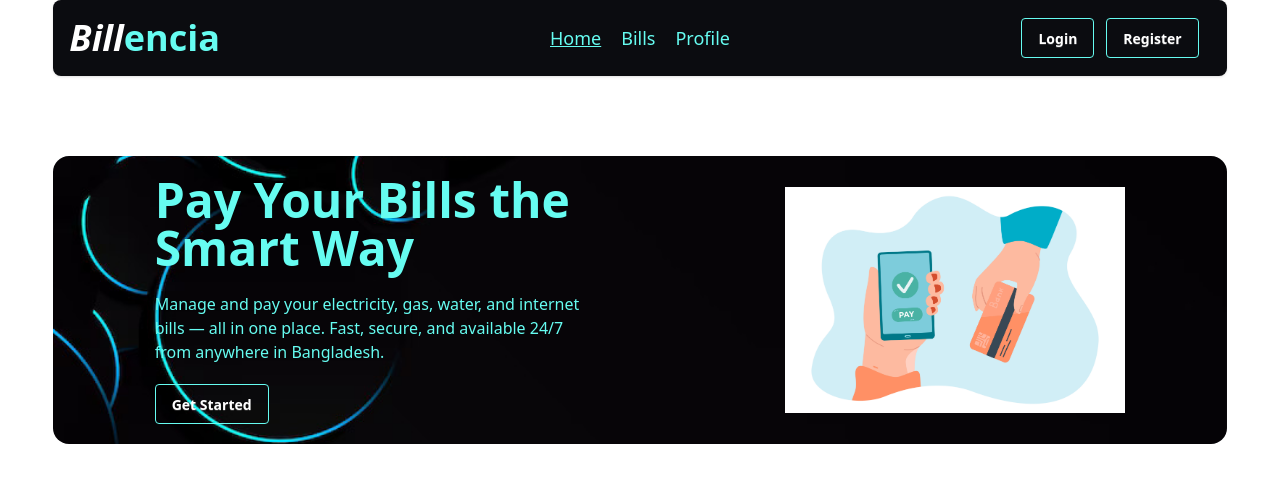
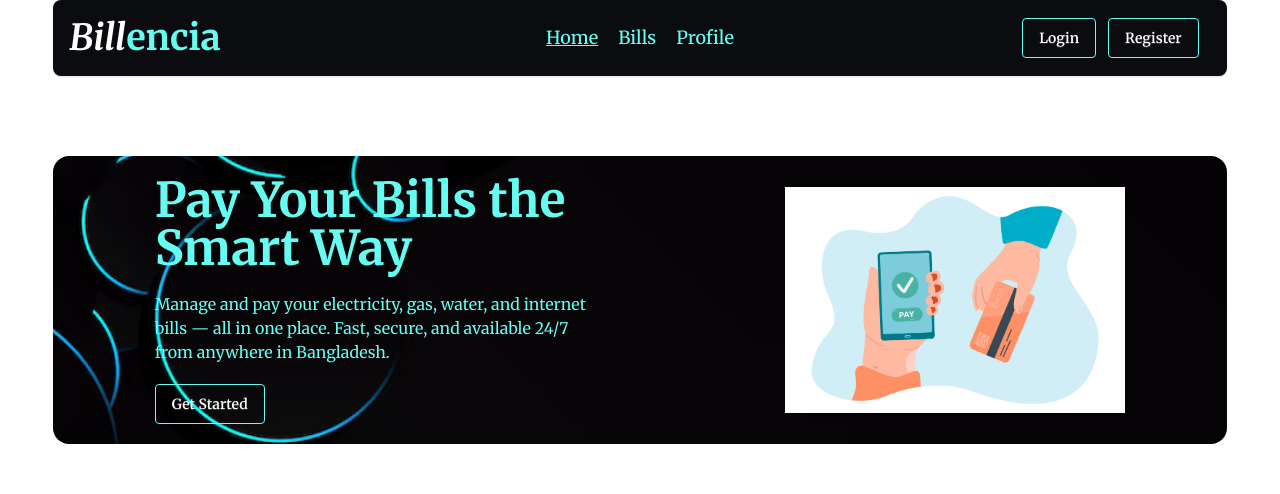
Before and after one commit to LamiyaRK/Billing, a React (Vite) app: page / in a window 1280 px wide. Shown: the top 494 px of the page. Built offline with nearby package versions, Linux system fonts and the light colour scheme; no server answers.

Commit message:
Changed font

```diff
--- a/src/App.css
+++ b/src/App.css
@@ -1,3 +1,4 @@
+@import url('https://fonts.googleapis.com/css2?family=Merriweather:ital,opsz,wght@0,18..144,300..900;1,18..144,300..900&display=swap');
 @import "tailwindcss";
 @plugin "daisyui"{
   themes: light --default
@@ -16,3 +17,6 @@
 
 
 }
+*{
+ font-family: "Merriweather", serif;
+}
```
